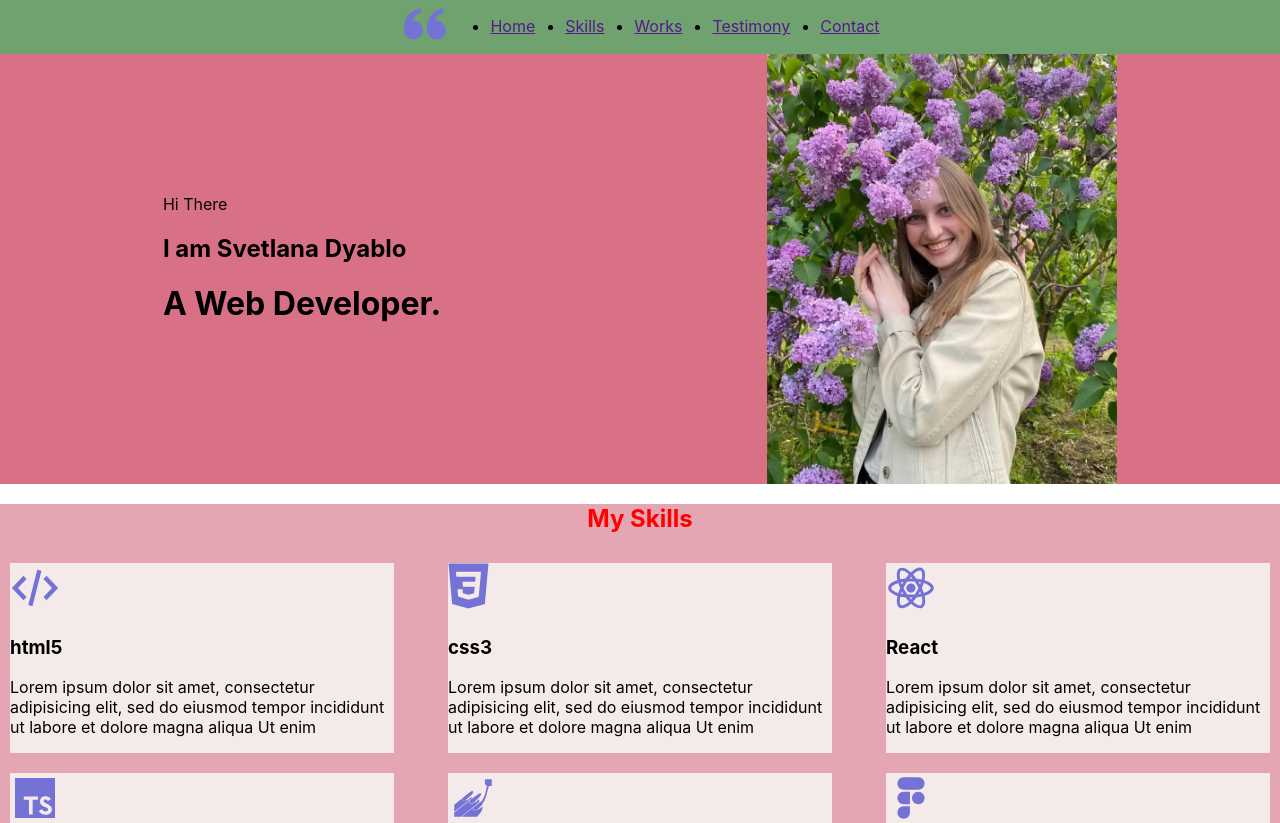
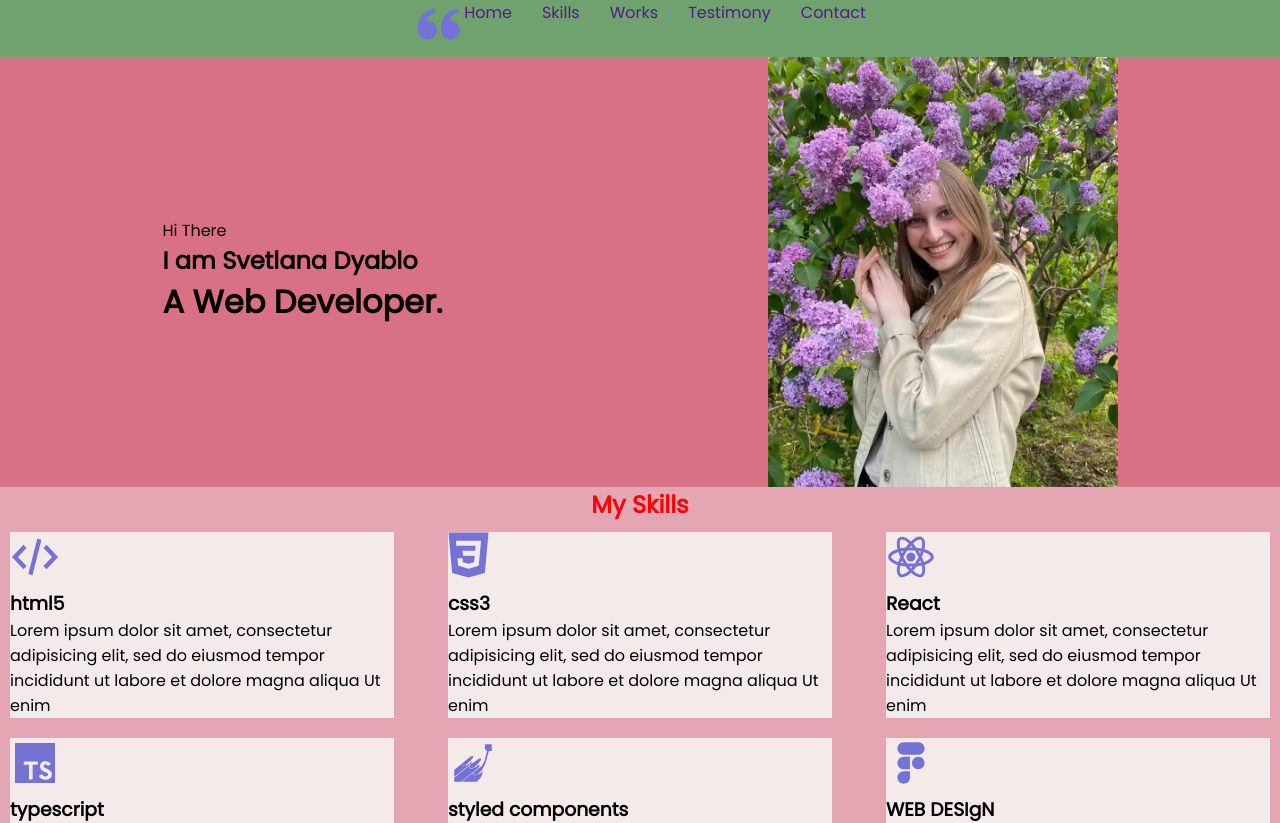
Before and after one commit to YanchukVitali/portfolio-start-project, a React app: page / in a window 1280 px wide. Shown: the top 823 px of the page. Built offline with nearby package versions, Linux system fonts and the light colour scheme.

Commit message:
add Global.styled and Theme

```diff
--- a/src/index.css
+++ /dev/null
@@ -1,13 +0,0 @@
-body {
-  margin: 0;
-  font-family: -apple-system, BlinkMacSystemFont, 'Segoe UI', 'Roboto', 'Oxygen',
-    'Ubuntu', 'Cantarell', 'Fira Sans', 'Droid Sans', 'Helvetica Neue',
-    sans-serif;
-  -webkit-font-smoothing: antialiased;
-  -moz-osx-font-smoothing: grayscale;
-}
-
-code {
-  font-family: source-code-pro, Menlo, Monaco, Consolas, 'Courier New',
-    monospace;
-}
--- a/src/index.tsx
+++ b/src/index.tsx
@@ -1,16 +1,17 @@
 import React from 'react';
 import ReactDOM from 'react-dom/client';
-import './index.css';
 import App from './App';
 import reportWebVitals from './reportWebVitals';
+import {GlobalStyle} from "./styles/Global.styles";
 
 const root = ReactDOM.createRoot(
-  document.getElementById('root') as HTMLElement
+    document.getElementById('root') as HTMLElement
 );
 root.render(
-  <React.StrictMode>
-    <App />
-  </React.StrictMode>
+    <React.StrictMode>
+        <GlobalStyle/>
+        <App/>
+    </React.StrictMode>
 );
 
 // If you want to start measuring performance in your app, pass a function
--- /dev/null
+++ b/src/styles/Global.styles.tsx
@@ -0,0 +1,38 @@
+import {createGlobalStyle} from "styled-components";
+
+export const GlobalStyle = createGlobalStyle`
+  *,
+  *::before,
+  *::after {
+    margin: 0;
+    padding: 0;
+    box-sizing: border-box;
+  }
+
+  body {
+    margin: 0;
+    font-family: 'Poppins', -apple-system, BlinkMacSystemFont, 'Segoe UI', 'Roboto', 'Oxygen',
+    'Ubuntu', 'Cantarell', 'Fira Sans', 'Droid Sans', 'Helvetica Neue',
+    sans-serif;
+    -webkit-font-smoothing: antialiased;
+    -moz-osx-font-smoothing: grayscale;
+  }
+
+  a {
+    text-decoration: none;
+
+  }
+
+  ul {
+    list-style: none;
+  }
+
+  button {
+    background-color: unset;
+    border: none;
+  }
+
+  section:
+
+
+`
--- /dev/null
+++ b/src/styles/Theme.ts
@@ -0,0 +1,9 @@
+export const theme = {
+    colors: {
+        primaryBg: "#1F1F20",
+        secondaryBg: "#252527",
+        accent: "#7572D5",
+
+        font: "#fff"
+    }
+}
```
